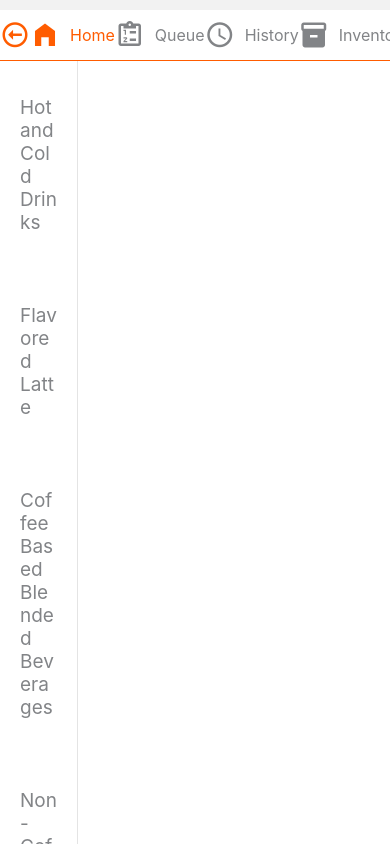
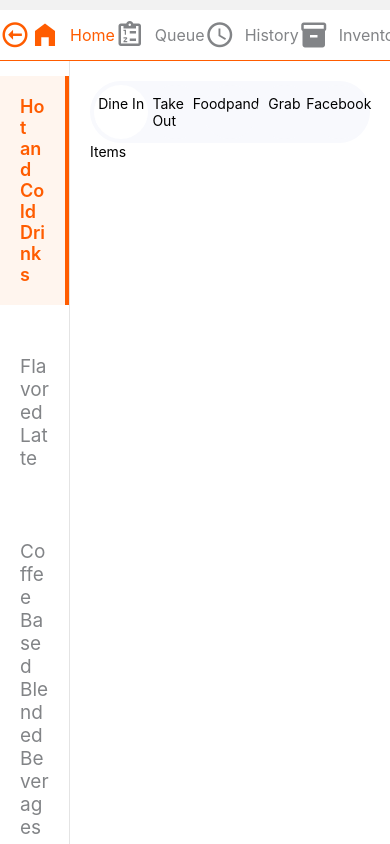
Before and after one commit to krvye/cafe_vanleroe_pos_v2.0, a React Native app: screen /TabNavigator in a window 390 px wide. Shown: the top 844 px of the page. Built offline with nearby package versions, Linux system fonts and the light colour scheme.

Commit message:
Set initial clicked on sidebar and develop type of service button in home screen

```diff
--- a/components/Home/Items.js
+++ /dev/null
@@ -1,16 +0,0 @@
-import { ScrollView, StyleSheet, Text, View } from "react-native";
-
-export default function Items() {
-  return (
-    <View style={styles.container}>
-      <ScrollView></ScrollView>
-    </View>
-  );
-}
-
-const styles = StyleSheet.create({
-  container: {
-    flex: 0.8,
-    backgroundColor: "white",
-  },
-});
--- /dev/null
+++ b/components/Home/MenuItem/Items.js
@@ -0,0 +1,9 @@
+import { ScrollView, Text, View } from "react-native";
+
+export default function Items() {
+  return (
+    <ScrollView>
+      <Text>Items</Text>
+    </ScrollView>
+  );
+}
--- /dev/null
+++ b/components/Home/MenuItem/MenuItems.js
@@ -0,0 +1,28 @@
+import { Pressable, ScrollView, StyleSheet, Text, View } from "react-native";
+import Items from "./Items";
+import PaymentButtons from "./PaymentButtons";
+
+export default function MenuItems() {
+  return (
+    <View style={styles.container}>
+      <PaymentButtons />
+      <Items />
+      <View>
+        <Pressable>
+          <Text>Cancel Order</Text>
+        </Pressable>
+        <Pressable>
+          <Text>View Order</Text>
+        </Pressable>
+      </View>
+    </View>
+  );
+}
+
+const styles = StyleSheet.create({
+  container: {
+    flex: 0.8,
+    backgroundColor: "white",
+    padding: 20,
+  },
+});
--- /dev/null
+++ b/components/Home/MenuItem/PaymentButtons.js
@@ -0,0 +1,51 @@
+import { Pressable, StyleSheet, Text, View } from "react-native";
+
+import PaymentMethod from "../../../utils/Home/PaymentMethods";
+import { useState } from "react";
+
+export default function PaymentButtons() {
+  const [active, setActive] = useState(0);
+
+  return (
+    <View style={styles.container}>
+      {PaymentMethod.map((method, index) => (
+        <Pressable
+          style={[
+            index === active ? styles.activeButton : styles.inactiveButton,
+          ]}
+          key={index}
+          onPress={() => setActive(index)}
+        >
+          <Text>{method}</Text>
+        </Pressable>
+      ))}
+    </View>
+  );
+}
+
+const styles = StyleSheet.create({
+  container: {
+    backgroundColor: "#F8F9FD",
+    // backgroundColor: "red",
+    padding: 4,
+    borderRadius: 80,
+    flexDirection: "row",
+    justifyContent: "space-between",
+  },
+  activeButton: {
+    backgroundColor: "white",
+    padding: 4,
+    borderRadius: 80,
+    flex: 1,
+    alignItems: "center",
+    paddingVertical: 10,
+  },
+  inactiveButton: {
+    backgroundColor: "#F8F9FD",
+    padding: 4,
+    borderRadius: 80,
+    flex: 1,
+    alignItems: "center",
+    paddingVertical: 10,
+  },
+});
--- a/components/Home/Sidebar/Sidebar.js
+++ b/components/Home/Sidebar/Sidebar.js
@@ -13,17 +13,17 @@ import ItemCategory from "./ItemCategory";
 import itemCategories from "../../../utils/Home/SidebarFakeData";
 
 export default function Sidebar() {
-  const [active, setActive] = useState(null);
+  const [active, setActive] = useState(0);
 
   return (
     <View style={styles.container}>
       <FlatList
         data={itemCategories}
-        renderItem={({ item }) => (
+        renderItem={({ item, index }) => (
           <ItemCategory
             categoryName={item}
-            onPress={() => setActive(item)}
-            active={active === item}
+            onPress={() => setActive(index)}
+            active={active === index}
           />
         )}
         showsVerticalScrollIndicator={false}
--- a/screens/Home.js
+++ b/screens/Home.js
@@ -5,13 +5,13 @@ import ItemSelected from "../components/Home/ItemSelected";
 import PayNowSelected from "../components/Home/PayNowSelected";
 import PlaceOrderSelected from "../components/Home/PlaceOrderSelected";
 import Sidebar from "../components/Home/Sidebar/Sidebar";
-import Items from "../components/Home/Items";
+import MenuItems from "../components/Home/MenuItem/MenuItems";
 
 export default function HomeScreen() {
   return (
     <View style={styles.container}>
       <Sidebar />
-      <Items />
+      <MenuItems />
     </View>
   );
 }
--- /dev/null
+++ b/utils/Home/PaymentMethods.js
@@ -0,0 +1,3 @@
+const paymentMethods = ["Dine In", "Take Out", "Foodpanda", "Grab", "Facebook"];
+
+export default paymentMethods;
```
